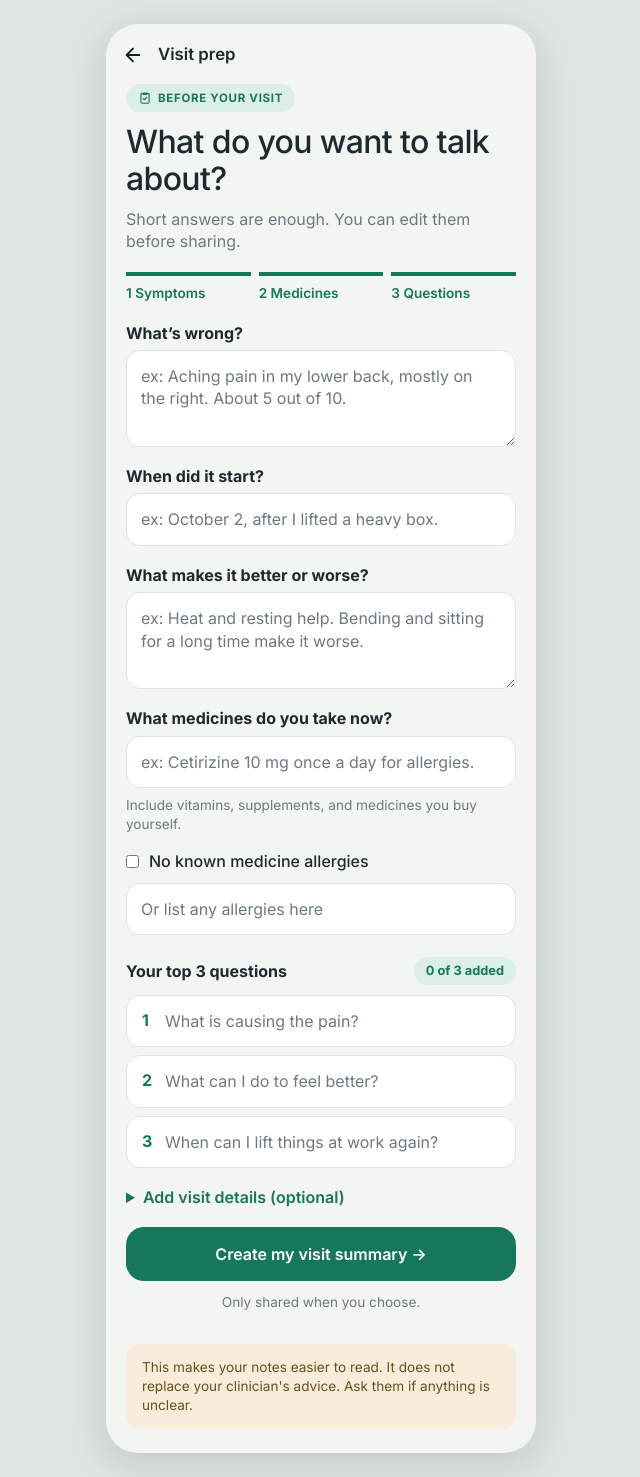
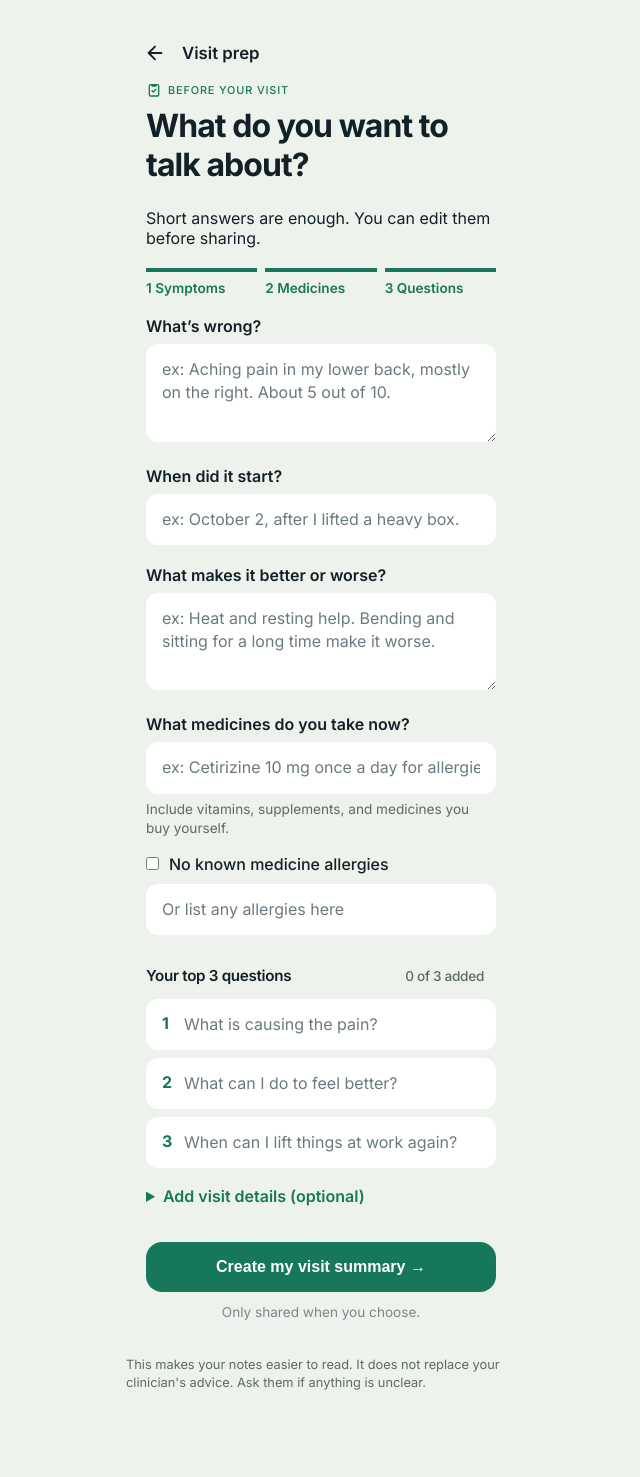
Before and after one commit to sajlardiya-hue/visitwise, a Flask app: page /prep in a window 1280 px wide. Shown: the whole page, without its empty margins (319-959 px from the left). After the commit the page ends 1390 px from the top, so only its background shows below. Run offline with Flask 3, Linux system fonts and the light colour scheme.

Commit message:
final css

```diff
--- a/app.py
+++ b/app.py
@@ -205,28 +205,20 @@ def _s(v):
 def _strlist(v):
     return [_s(x) for x in v if _s(x)] if isinstance(v, list) else []
 
-def _cap(s):
-    return s[:1].upper() + s[1:] if s else s
 
 def normalize_result(raw):
     """Make sure the result has every key in the right shape, so pages never crash."""
     if not isinstance(raw, dict):
         raw = {}
     r = {k: _s(raw.get(k)) for k in STR_KEYS}
-    for k in ("diagnosis_title", "diagnosis_plain", "follow_up"):
-        r[k] = _cap(r[k])  # diagnosis_original stays exactly as written
     for k in LIST_KEYS:
         r[k] = _strlist(raw.get(k))
-    for k in ("emergency_signs", "questions"):
-        r[k] = [_cap(x) for x in r[k]]
 
     r["medicines"] = []
     meds = raw.get("medicines")
     for m in meds if isinstance(meds, list) else []:
         if isinstance(m, dict):
             med = {k: _s(m.get(k)) for k in ("name", "dose", "how_often", "limit", "instructions")}
-            for k in ("name", "how_often", "limit", "instructions"):
-                med[k] = _cap(med[k])
             if med["name"]:
                 r["medicines"].append(med)
 
@@ -235,8 +227,6 @@ def normalize_result(raw):
     for s in steps if isinstance(steps, list) else []:
         if isinstance(s, dict):
             step = {k: _s(s.get(k)) for k in ("when", "title", "details")}
-            step["title"] = _cap(step["title"])
-            step["details"] = _cap(step["details"])
             if step["title"] or step["details"]:
                 r["what_to_do"].append(step)
     return r
@@ -289,34 +279,9 @@ def home():
 def prep():
     return render_template("prep.html")
 
-def _pretty_date(value):
-    if not value:
-        return ""
-    try:
-        return datetime.strptime(value, "%Y-%m-%d").strftime("%B %-d, %Y")
-    except ValueError:
-        return value
-
-
-def _pretty_time(value):
-    if not value:
-        return ""
-    try:
-        return datetime.strptime(value, "%H:%M").strftime("%-I:%M %p")
-    except ValueError:
-        return value
-
-
 @app.route("/summary", methods=["POST"])
 def summary():
-    d = request.form.to_dict()
-    d["no_allergies"] = bool(d.get("no_allergies"))
-    return render_template(
-        "summary.html",
-        d=d,
-        pretty_date=_pretty_date(d.get("visit_date")),
-        pretty_time=_pretty_time(d.get("visit_time")),
-    )
+    return render_template("summary.html", d=request.form)
 
 def _build_view(result, original, lang):
     L = LABELS[lang]
--- a/static/style.css
+++ b/static/style.css
@@ -1,244 +1,387 @@
-/* colors */
 :root {
-  --navy: #122028;
-  --green: #17775a;
-  --green-light: #dcefe6;
-  --blue: #2a5db0;
-  --blue-light: #e6edf9;
-  --amber-bg: #f8eddb;
-  --amber-text: #6b4f1d;
-  --bg: #f3f5f2;
-  --line: #dfe5e1;
-  --ink: #1c2a30;
-  --muted: #6b7a80;
-  --radius: 18px;
-  --gutter: 20px;
-}
+    --navy: #122028;
+    --green: #17775a;
+    --blue: #2f6fed;
+    --muted: #5b6b66;
+    --bg: #eef2ec;
+    --radius: 16px;
+  }
+  * { box-sizing: border-box; }
+  body {
+    margin: 0;
+    font-family: Inter, system-ui, sans-serif;
+    background: var(--bg);
+    color: var(--navy);
+  }
+  .phone { max-width: 430px; margin: auto; padding: 20px 20px 40px; }
 
-/* base format */
-* { box-sizing: border-box; }
-[hidden] { display: none !important; }
-html { -webkit-text-size-adjust: 100%; }
-body {
-  margin: 0;
-  background: var(--bg);
-  color: var(--ink);
-  font-family: "Inter", system-ui, -apple-system, "Segoe UI", sans-serif;
-  line-height: 1.4;
-}
-h1, h2, h3 { margin: 0; font-weight: 500; }
-p { margin: 0 0 8px; }
-a { color: inherit; }
-pre {
-  white-space: pre-wrap; background: #fff; border: 1px solid var(--line);
-  border-radius: 14px; padding: 14px; font: inherit; font-size: 0.9rem;
-}
-::placeholder, input::placeholder, textarea::placeholder { color: var(--muted); opacity: 1; }
+  .brand { font-weight: 700; letter-spacing: -0.03em; margin: 8px 0 28px; }
+  .eyebrow {
+    font-size: 0.72rem;
+    font-weight: 600;
+    letter-spacing: 0.08em;
+    text-transform: uppercase;
+    color: var(--muted);
+    margin: 0 0 8px;
+  }
+  .hero {
+    background: var(--navy);
+    color: #fff;
+    margin: -20px -20px 0;
+    padding: 18px 20px 28px;
+  }
 
-.phone { max-width: 430px; margin: 0 auto; min-height: 100vh; padding-bottom: 24px; }
-@media (min-width: 600px) {
-  body { background: #dfe5e1; }
-  .phone {
-    margin: 24px auto; min-height: calc(100vh - 48px); background: var(--bg);
-    border-radius: 32px; overflow: hidden; box-shadow: 0 10px 40px rgba(18, 32, 40, 0.15);
+  .hero .eyebrow {
+    color: rgba(255, 255, 255, 0.55);
   }
-}
 
-/* top bar */
-.topbar { display: flex; align-items: center; gap: 4px; padding: 10px var(--gutter) 0; }
-.back { color: var(--navy); display: flex; padding: 10px; margin-left: -14px; }
-.topbar-title { font-weight: 600; font-size: 1.05rem; }
+  .hero h1 {
+    font-size: 2.4rem;
+    line-height: 1.05;
+    letter-spacing: -0.04em;
+    margin: 0 0 12px;
+    font-weight: 600; /* Inter has no 650 */
+  }
 
-/* buttons */
-button {
-  display: block; width: 100%; background: var(--green); color: #fff; border: 0;
-  border-radius: var(--radius); padding: 16px; font: inherit; font-size: 1rem;
-  font-weight: 600; cursor: pointer;
-}
-button:disabled { opacity: 0.6; }
-.btn-secondary { background: #fff; color: var(--navy); border: 1px solid var(--line); margin-top: 10px; }
-button.link-btn { background: none; color: var(--green); width: auto; padding: 4px; font-size: 0.9rem; }
-button.latest-item {
-  background: #fff; color: var(--navy); border: 1px solid var(--line);
-  text-align: left; font-weight: 500; margin-bottom: 8px;
-}
+  .hero .sub {
+    color: rgba(255, 255, 255, 0.72);
+    margin: 0 0 16px;
+  }
 
-/* shared pieces */
-.tag {
-  display: inline-flex; align-items: center; gap: 6px; font-size: 0.72rem;
-  font-weight: 700; letter-spacing: 0.06em; padding: 6px 12px; border-radius: 999px;
-}
-.tag-green { background: var(--green-light); color: var(--green); }
-.tag-blue { background: var(--blue-light); color: var(--blue); }
+  .brand {
+    color: #fff;
+    font-weight: 700;
+    letter-spacing: -0.03em;
+    margin: 4px 0 24px;
+  }
+  .sub { color: var(--muted); line-height: 1.45; margin: 0 0 16px; }
 
-.page { padding: 8px var(--gutter); }
-.eyebrow-green {
-  color: var(--green); font-size: 0.75rem; font-weight: 700;
-  letter-spacing: 0.06em; margin: 16px 0 6px;
-}
-.page-title { font-size: 2rem; font-weight: 500; line-height: 1.15; letter-spacing: -0.02em; margin: 12px 0 10px; }
-.muted { color: var(--muted); margin: 0 0 18px; }
-.hint { color: var(--muted); font-size: 0.85rem; margin: 0; }
+  .chip {
+    display: inline-flex;
+    align-items: center;
+    gap: 8px;
+    background: var(--navy);
+    color: #c8edb3;
+    border-radius: 999px;
+    padding: 8px 14px;
+    font-size: 0.9rem;
+    font-weight: 400;
+    margin-bottom: 20px;
+  }
 
-.warn {
-  background: var(--amber-bg); color: var(--amber-text); border-radius: 14px;
-  padding: 12px 14px; font-size: 0.9rem; margin: 0 0 16px;
-}
-.error {
-  background: #fbe4e1; color: #8a2a1f; border-radius: 14px; padding: 12px 14px; margin: 0 0 16px;
-}
-.check {
-  background: #fff; border: 2px solid #e0b25c; border-radius: var(--radius);
-  padding: 14px 16px; margin: 16px 0;
-}
-.check-title { font-weight: 700; margin: 0 0 6px; }
-.check ul { margin: 0; padding-left: 20px; line-height: 1.5; }
+  .chip svg {
+    flex-shrink: 0;
+    color: inherit;
+  }
 
-/* home */
-.hero {
-  background: var(--navy); color: #fff; padding: 48px 24px 34px;
-  border-radius: 0 0 28px 28px; margin-bottom: 6px;
-}
-.hero h1 { font-size: 2.3rem; line-height: 1.08; font-weight: 600; letter-spacing: -0.02em; margin: 10px 0 14px; }
-.eyebrow { color: #aab8bd; font-size: 0.8rem; letter-spacing: 0.08em; margin: 0; }
-.sub { color: #aab8bd; margin: 0; }
+  .card {
+    display: block;
+    background: white;
+    border-radius: var(--radius);
+    padding: 20px;
+    margin: 12px 0;
+    text-decoration: none;
+    color: inherit;
+    box-shadow: 0 1px 0 rgba(18, 32, 40, 0.04);
+  }
+  .card h2 { margin: 8px 0 6px; font-size: 1.35rem; letter-spacing: -0.03em; }
+  .card p { margin: 0 0 14px; color: var(--muted); line-height: 1.4; }
 
-.card {
-  display: block; background: #fff; border: 1px solid var(--line); border-radius: 22px;
-  padding: 22px; margin: 14px var(--gutter); text-decoration: none; color: inherit;
-  box-shadow: 0 2px 10px rgba(18, 32, 40, 0.06); transition: transform 0.15s ease;
-}
-.card:active { transform: scale(0.98); }
-.card h2 { font-size: 1.5rem; font-weight: 500; letter-spacing: -0.01em; color: var(--navy); margin: 14px 0 6px; }
-.card p { color: var(--muted); margin: 0 0 14px; }
-.link { color: var(--green); font-weight: 600; }
+  .tag {
+    display: inline-flex;
+    align-items: center;
+    gap: 6px;
+    font-size: 0.68rem;
+    font-weight: 500;
+    letter-spacing: 0.08em;
+    text-transform: uppercase;
+  }
+  .tag svg {
+    width: 16px;
+    height: 16px;
+    flex-shrink: 0;
+  }
+  .tag-green { color: var(--green); }
+  .tag-blue { color: var(--blue); }
+  .link {
+    display: inline-flex;
+    align-items: center;
+    gap: 6px;
+    color: var(--green);
+    font-weight: 500;
+  }
 
-.latest { margin: 22px var(--gutter) 0; }
-.latest-head { display: flex; justify-content: space-between; align-items: center; }
-.latest-head h3 { font-size: 0.8rem; font-weight: 700; letter-spacing: 0.06em; }
-.latest ul { list-style: none; padding: 0; margin: 8px 0 0; }
+  .section-head {
+    display: flex;
+    justify-content: space-between;
+    align-items: center;
+    margin: 28px 0 8px;
+    font-size: 0.72rem;
+    font-weight: 700;
+    letter-spacing: 0.08em;
+    text-transform: uppercase;
+    color: var(--muted);
+  }
+  .section-head a { color: var(--green); text-decoration: none; }
 
-/* forms (prep & translate) */
-form label { display: block; font-weight: 700; margin: 18px 0 6px; }
-form input, form textarea, form select {
-  display: block; width: 100%; padding: 14px; border: 1px solid var(--line);
-  border-radius: 14px; font: inherit; background: #fff; color: var(--ink); margin-bottom: 8px;
-}
-form .row { display: grid; grid-template-columns: 1fr 1fr; gap: 12px; }
-form label.check-row {
-  display: flex; align-items: center; gap: 10px; font-weight: 500; margin: 16px 0 10px;
-}
-form label.check-row input { width: auto; margin: 0; padding: 0; }
-form button { margin-top: 18px; }
-.save-note { text-align: center; color: var(--muted); font-size: 0.85rem; margin: 12px 0 0; }
+  .latest h3 { margin: 0 0 6px; }
+  .latest p { margin: 0; color: var(--muted); font-size: 0.9rem; }
 
-.steps { display: grid; grid-template-columns: repeat(3, 1fr); gap: 8px; list-style: none; padding: 0; margin: 20px 0 6px; }
-.steps li { border-top: 4px solid #cfd8d3; padding-top: 8px; font-size: 0.85rem; font-weight: 600; color: var(--muted); }
+  button {
+    background: var(--green);
+    color: white;
+    border: 0;
+    border-radius: var(--radius);
+    padding: 16px;
+    width: 100%;
+    font-size: 1rem;
+    font-weight: 600;
+  }
+  .disclaimer { color: var(--muted); font-size: 0.8rem; line-height: 1.4; margin-top: 28px; }
+
+  .page-title {
+    font-weight: 700;
+    letter-spacing: -0.03em;
+    margin: 4px 0 24px;
+  }
+
+  .phone > h1 {
+    font-size: 2rem;
+    line-height: 1.1;
+    letter-spacing: -0.04em;
+    font-weight: 600;
+    margin: 8px 0 8px;
+  }
+
+  .steps {
+    display: flex;
+    gap: 16px;
+    list-style: none;
+    padding: 0;
+    margin: 4px 0 8px;
+    font-size: 0.85rem;
+    color: var(--muted);
+  }
+  .steps .is-active {
+    color: var(--green);
+    font-weight: 600;
+  }
+
+  form label {
+    display: block;
+    font-weight: 600;
+    margin: 20px 0 8px;
+  }
+
+  input,
+  textarea {
+    width: 100%;
+    border: 0;
+    background: #fff;
+    border-radius: 12px;
+    padding: 14px 16px;
+    font: inherit;
+    color: var(--navy);
+    line-height: 1.45;
+    resize: vertical;
+  }
+  input::placeholder,
+  textarea::placeholder {
+    color: var(--navy);
+    opacity: 0.85;
+  }
+
+  .hint {
+    margin: 6px 0 0;
+    font-size: 0.85rem;
+    color: var(--muted);
+    line-height: 1.4;
+  }
+
+  .check {
+    display: flex;
+    align-items: center;
+    gap: 8px;
+    font-weight: 500;
+    margin-top: 14px;
+  }
+  .check input {
+    width: auto;
+    accent-color: var(--green);
+  }
+
+  form .section-head {
+    font-size: 0.95rem;
+    font-weight: 600;
+    letter-spacing: -0.02em;
+    text-transform: none;
+    color: var(--navy);
+    margin: 28px 0 10px;
+  }
+  form .section-head span:last-child {
+    font-size: 0.85rem;
+    font-weight: 500;
+    color: var(--muted);
+  }
+
+  .q-list {
+    list-style: none;
+    padding: 0;
+    margin: 0 0 24px;
+    counter-reset: q;
+  }
+  .q-list li {
+    display: flex;
+    align-items: center;
+    gap: 10px;
+    margin-bottom: 8px;
+  }
+  .q-list li::before {
+    counter-increment: q;
+    content: counter(q);
+    color: var(--muted);
+    font-weight: 600;
+    width: 1rem;
+    flex-shrink: 0;
+  }
+
+  .save-note {
+    text-align: center;
+    color: var(--muted);
+    font-size: 0.85rem;
+    margin: 10px 0 0;
+  }
+  :root { --gutter: 20px; }
+  .topbar { display: flex; align-items: center; gap: 4px;
+          padding: 10px var(--gutter) 0; }
+  .back { color: #122028; display: flex; padding: 10px; margin-left: -14px; }
+  .topbar-title { font-weight: 600; font-size: 1.05rem; }
+
+.page { padding: 8px var(--gutter) 8px; }
+
+  @media print { button { display: none; } }
+  .topbar { display: flex; align-items: center; gap: 12px;
+    padding: 18px 18px 6px; }
+    .back { color: #122028; display: flex; padding: 4px; margin-left: -4px; }
+    .topbar-title { font-weight: 600; font-size: 1.05rem; }
+
+.steps { display: grid; grid-template-columns: repeat(3, 1fr); gap: 8px;
+         list-style: none; padding: 0; margin: 20px 0 6px; }
+.steps li { border-top: 4px solid #cfd8d3; padding-top: 8px;
+            font-size: 0.85rem; font-weight: 600; color: #6b7a80; }
 .steps li.is-active { border-top-color: var(--green); color: var(--green); }
 
-.section-head { display: flex; justify-content: space-between; align-items: center; font-weight: 700; margin: 22px 0 10px; }
-.count { background: var(--green-light); color: var(--green); font-size: 0.8rem; padding: 5px 12px; border-radius: 999px; }
+.section-head { display: flex; justify-content: space-between; align-items: center;
+                font-weight: 700; margin: 22px 0 10px; }
+.count { background: var(--green-light); color: var(--green); font-size: 0.8rem;
+         padding: 5px 12px; border-radius: 999px; }
 
 .q-list { list-style: none; padding: 0; margin: 0; }
 .q-list li { position: relative; }
-.q-list li::before {
-  content: attr(data-n); position: absolute; left: 16px; top: 14px; color: var(--green); font-weight: 700;
-}
+.q-list li::before { content: attr(data-n); position: absolute; left: 16px; top: 14px; color: var(--green); font-weight: 700; }
 .q-list input { padding-left: 38px; }
 
 .optional { margin: 18px 0; }
 .optional summary { color: var(--green); font-weight: 600; cursor: pointer; }
 
-/* summary */
-.sheet {
-  background: #fff; border: 1px solid var(--line); border-radius: 22px; padding: 22px; margin: 16px 0;
-  box-shadow: 0 2px 10px rgba(18, 32, 40, 0.05);
+.save-note { text-align: center; color: #7a888d; font-size: 0.85rem; margin: 12px 0 0; }
+input::placeholder,
+textarea::placeholder {
+  color: #6b7a80;
+  opacity: 1;
 }
-.sheet-head { display: flex; justify-content: space-between; align-items: center; }
-.sheet-head h2 { font-size: 1.6rem; }
-.sheet-icon { color: var(--green); }
-.sheet-title { font-size: 1.3rem; font-weight: 500; margin: 0 0 6px; }
-.who { font-weight: 700; margin: 12px 0 4px; }
-.meta { color: #7a888d; margin: 0 0 12px; }
-.pill { display: inline-block; background: var(--green-light); color: var(--green); font-weight: 600; font-size: 0.85rem; padding: 7px 14px; border-radius: 999px; }
-.sheet hr { border: 0; border-top: 1px solid var(--line); margin: 18px 0; }
-.label { color: var(--muted); font-size: 0.75rem; font-weight: 700; letter-spacing: 0.05em; margin: 14px 0 4px; }
-.label.green { color: var(--green); }
-.label.blue { color: var(--blue); }
-.value { margin: 0; font-size: 1.05rem; line-height: 1.4; }
-.small { color: #7a888d; font-size: 0.9rem; margin: 14px 0 0; }
-.questions { margin: 6px 0 0; padding: 0; list-style: none; counter-reset: q; }
-.questions li { counter-increment: q; display: flex; gap: 8px; margin: 10px 0; font-size: 1.05rem; }
-.questions li::before { content: counter(q) "."; color: var(--green); font-weight: 700; }
-.actions { margin-top: 18px; }
-.footnote { color: #7a888d; font-size: 0.85rem; margin: 12px 4px 0; }
+form button { margin-top: 18px; }
 
-/* results (notes & plan) */
-.found { background: var(--blue-light); border-radius: 22px; padding: 20px; margin: 18px 0; }
-.found-label { color: var(--blue); font-size: 0.75rem; font-weight: 700; letter-spacing: 0.06em; margin: 0 0 10px; }
-.found h2 { font-size: 1.5rem; letter-spacing: -0.01em; margin: 0 0 8px; }
-.found p { line-height: 1.45; }
+.warn { background: var(--amber-bg); color: #6b4f1d; border-radius: 14px;
+  padding: 12px 14px; font-size: 0.9rem; margin: 0 0 16px; }
+.error { background: #fbe4e1; color: #8a2a1f; border-radius: 14px;
+   padding: 12px 14px; margin: 0 0 16px; }
+button:disabled { opacity: 0.6; }
+pre { white-space: pre-wrap; background: white; border: 1px solid #dfe5e1;
+border-radius: 14px; padding: 14px; }
+
+.found { background: #e6edf9; border-radius: 22px; padding: 20px; margin: 18px 0; }
+.found-label { color: var(--blue); font-size: 0.75rem; font-weight: 700;
+               letter-spacing: 0.06em; margin: 0 0 10px; }
+.found h2 { margin: 0 0 8px; font-size: 1.5rem; font-weight: 500; letter-spacing: -0.01em; }
+.found p { margin: 0 0 8px; line-height: 1.45; }
 .found .orig { color: var(--blue); font-weight: 600; font-size: 0.9rem; margin: 10px 0 0; }
 
-.meds { margin: 18px 0; }
-.med { background: #eef1ee; border-radius: var(--radius); padding: 16px 18px; margin: 10px 0; }
-.med p { margin: 0; }
-.med-name { font-size: 1.15rem; font-weight: 700; margin-bottom: 4px !important; }
-.med-line { font-size: 1.05rem; }
-.med-limit { font-weight: 700; margin-top: 10px !important; padding-top: 10px; border-top: 1px solid var(--line); }
-.med-note { color: #5d6c72; margin-top: 6px !important; line-height: 1.4; }
-
-.step { display: flex; gap: 14px; padding: 16px 0; }
-.step + .step { border-top: 1px solid var(--line); }
+.sheet-title { font-size: 1.3rem; font-weight: 500; margin: 0 0 6px; }
+.step { display: flex; gap: 14px; padding: 16px 0; border-top: 1px solid #dfe5e1; }
+.step:first-of-type { border-top: 0; }
+.step-num { flex: none; width: 38px; height: 38px; border-radius: 12px;
+            background: var(--green-light); color: var(--green); font-weight: 700;
+            display: flex; align-items: center; justify-content: center; }
 .step p { margin: 0; }
-.step-num {
-  flex: none; width: 38px; height: 38px; border-radius: 50%; background: var(--green-light);
-  color: var(--green); font-weight: 700; display: flex; align-items: center; justify-content: center;
-}
 .step-when { color: var(--green); font-size: 0.72rem; font-weight: 700; letter-spacing: 0.06em; }
 .step-title { font-weight: 700; margin: 2px 0 4px !important; }
 .step-details { color: #5d6c72; line-height: 1.45; }
-.followup { color: #5d6c72; border-top: 1px solid var(--line); padding-top: 14px; margin: 4px 0 0; }
+.followup { color: #5d6c72; border-top: 1px solid #dfe5e1; padding-top: 14px; margin: 4px 0 0; }
 
-.alert { background: var(--amber-bg); color: var(--amber-text); border-radius: var(--radius); padding: 16px 18px; margin: 18px 0; }
+.alert { background: var(--amber-bg); color: #6b4f1d; border-radius: 18px;
+         padding: 16px 18px; margin: 18px 0; }
 .alert-title { display: flex; align-items: center; gap: 8px; font-weight: 700; margin: 0 0 8px; }
 .alert ul { margin: 0; padding-left: 20px; line-height: 1.5; }
 .alert-soft p { margin: 0; }
-.alert-src { font-size: 0.8rem; font-weight: 700; margin: 12px 0 4px; }
-.alert-quote { margin: 4px 0; font-style: italic; line-height: 1.45; }
 
-.ask-title { font-size: 1.2rem; margin: 26px 0 10px; }
+.ask-title { font-size: 1.2rem; font-weight: 500; margin: 26px 0 10px; }
 .ask { list-style: none; padding: 0; margin: 0; }
 .ask li { display: flex; gap: 10px; align-items: flex-start; padding: 8px 0; }
 .ask svg { flex: none; color: var(--blue); margin-top: 2px; }
 
-.unclear { background: #fff; border: 1px solid var(--line); border-radius: var(--radius); padding: 14px 16px; margin: 18px 0; }
+.unclear { background: white; border: 1px solid #dfe5e1; border-radius: 18px;
+           padding: 14px 16px; margin: 18px 0; }
 .unclear .found-label { margin-bottom: 6px; }
 .unclear p:last-child { margin: 0; }
 
-.plan-form { margin: 22px 0 0; }
 .original { margin: 22px 0 8px; }
 .original summary { color: var(--green); font-weight: 600; cursor: pointer; }
 .again { text-align: center; margin: 14px 0 0; }
 .again a { color: var(--green); font-weight: 600; text-decoration: none; }
 
-/* action plan header */
-.plan-hero { background: var(--navy); color: #fff; padding: 6px 24px 28px; border-radius: 0 0 24px 24px; margin-bottom: 8px; }
-.plan-hero .back { color: #fff; width: fit-content; }
-.plan-hero h1 { font-size: 2rem; font-weight: 600; line-height: 1.12; letter-spacing: -0.02em; margin: 6px 0 10px; }
-.plan-eyebrow { color: #bfe3c9; font-size: 0.75rem; font-weight: 700; letter-spacing: 0.08em; margin: 0; }
-.plan-date { color: #aab8bd; margin: 0 0 4px; }
+form label.check-row {
+  display: flex;
+  align-items: center;
+  gap: 10px;
+  font-weight: 500;
+  margin: 16px 0 10px;
+}
+form label.check-row input {
+  width: auto;
+  margin: 0;
+  padding: 0;
+}
+form select { width: 100%; padding: 14px; border: 1px solid #dfe5e1;
+  border-radius: 14px; font: inherit; background: white; margin-bottom: 8px; }
+
+  .check { background: white; border: 2px solid #e0b25c; border-radius: 18px;
+    padding: 14px 16px; margin: 16px 0; }
+.check-title { font-weight: 700; margin: 0 0 6px; }
+.check ul { margin: 0; padding-left: 20px; line-height: 1.5; }
+
+.meds { margin: 18px 0; }
+.med { background: #f0f3f0; border-radius: 18px; padding: 16px 18px; margin: 10px 0; }
+.med p { margin: 0; }
+.med-name { font-size: 1.15rem; font-weight: 700; margin-bottom: 4px !important; }
+.med-line { font-size: 1.05rem; }
+.med-limit { font-weight: 700; margin-top: 10px !important; padding-top: 10px;
+        border-top: 1px solid #dfe5e1; }
+.med-note { color: #5d6c72; margin-top: 6px !important; line-height: 1.4; }
+
+.alert-src { font-size: 0.8rem; font-weight: 700; margin: 12px 0 4px; }
+.alert-quote { margin: 4px 0; font-style: italic; line-height: 1.45; }
+
+.plan-hero { background: var(--navy); color: white; padding: 24px 24px 26px;
+        border-radius: 0 0 24px 24px; }
+.plan-hero h1 { font-size: 2rem; font-weight: 600; letter-spacing: -0.02em; margin: 6px 0 10px; }
+.plan-eyebrow { color: #bfe3c9; font-size: 0.75rem; font-weight: 700;
+           letter-spacing: 0.08em; margin: 0; }
+.plan-date { color: #aab8bd; margin: 0 0 6px; }
 .plan-src { color: #bfe3c9; font-size: 0.85rem; margin: 0; }
 
-/* disclaimer */
-.disclaimer {
-  background: var(--amber-bg); color: var(--amber-text); border-radius: 14px;
-  padding: 14px 16px; margin: 24px var(--gutter) 0; font-size: 0.85rem;
+.plan-form { margin: 22px 0 0; }
+
+@media print {
+.topbar, .plan-form, #share { display: none; }
 }
-
-/* print */
-@media print {
-  .topbar, .actions, .plan-form, #share, .disclaimer, .page-title, .eyebrow-green, button { display: none !important; }
-  .sheet { border: 0; box-shadow: none; padding: 0; }
-  body { background: #fff; }
-}
```
Also changed, not shown: templates/plan.html (+10 -6 lines), templates/summary.html (+9 -98 lines).
